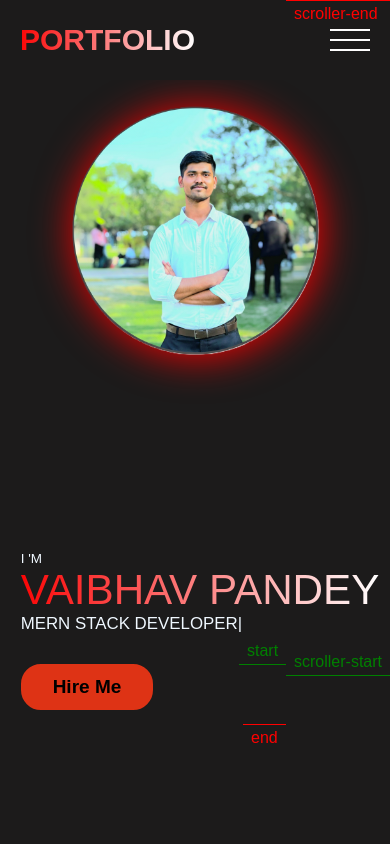
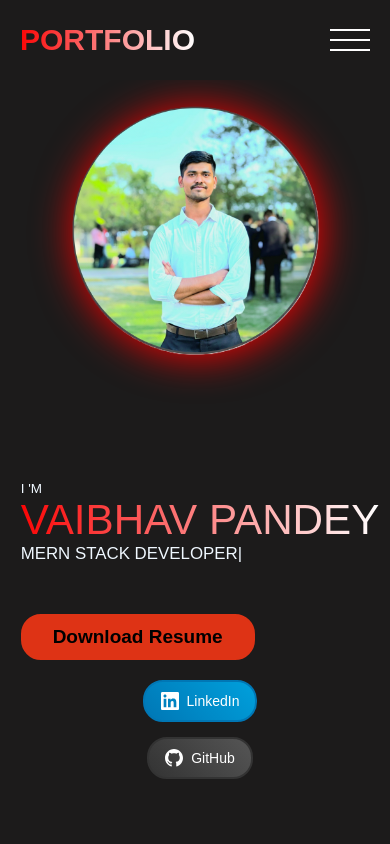
Before and after one commit to flyingvaibhav/V.P-Portfolio, a React (Vite) app in the folder animated portfilio/: page / in a window 390 px wide. Shown: the top 844 px of the page. Built offline with nearby package versions, Linux system fonts and the light colour scheme.

Commit message:
finally made all the sections and completed this proejct

```diff
--- a/animated portfilio/src/components/About/About.css
+++ b/animated portfilio/src/components/About/About.css
@@ -2,6 +2,7 @@
     width: 100%;
     height: 100%;
  display: flex;
+    overflow: hidden;
 
 }
 .leftabout{
--- a/animated portfilio/src/components/About/About.jsx
+++ b/animated portfilio/src/components/About/About.jsx
@@ -19,10 +19,65 @@
       trigger:".circle",
       scroll:'body',
       scrub:2,
-      markers:true,
-      start:'top 80%',
+      start:'top 50%',
+      end:'top 30%'
+
+ }
+}
+)
+gsap.from(".line",{
+    x: -100,
+    duration: 1,
+    opacity: 0,
+    stagger: 1,
+    scrollTrigger:{
+      trigger:".line",
+      scroll:'body',
+      scrub:2,
+      start:'top 60%',
+      end:'top 30%'
 
  }})
+gsap.from(".aboutdetail h1",{
+    x: -100,
+    duration: 1,
+    opacity: 0,
+    stagger: 0.3,
+    scrollTrigger:{
+      trigger:".aboutdetail h1",
+      scroll:'body',
+      scrub:2,
+      start:'top 50%',
+      end:'top 30%'
+
+ }})
+ gsap.from(".aboutdetail ul",{
+    x : 100,
+    duration: 1,
+    opacity: 0,
+    stagger: 0.3,
+    scrollTrigger:{
+      trigger:".aboutdetail ul",
+      scroll:'body',
+      scrub:2,
+      start:'top 50%',
+      end:'top 30%'
+
+ }})
+ gsap.from(".rightabout",{
+    x: 100,
+    duration: 1,
+    opacity: 0,
+    stagger: 1,
+    scrollTrigger:{
+      trigger:".rightabout",
+      scroll:'body',
+      scrub:2,
+      start:'top 60%',
+      end:'top 30%'
+
+ }})
+
   })
 
   return (
--- a/animated portfilio/src/components/Card/Card.css
+++ b/animated portfilio/src/components/Card/Card.css
@@ -14,6 +14,7 @@
   align-items: center;
   justify-content: center;
   text-align: center;
+
 }
 
 .card:hover {
--- a/animated portfilio/src/components/Contact/Contact.css
+++ b/animated portfilio/src/components/Contact/Contact.css
@@ -3,6 +3,7 @@
   height: 100%;
 
     display: flex;
+    overflow: hidden;
 
 
 }
@@ -105,4 +106,91 @@
     width: 100%;
 
   }
+
+  .contact-social-links {
+    margin-top: 30px;
+  }
+
+  .contact-social-buttons {
+    flex-direction: column;
+    gap: 15px;
+  }
+
+  .contact-social-btn {
+    font-size: 14px;
+    padding: 10px 16px;
+  }
 }
+
+/* Contact Social Links Styles */
+.contact-social-links {
+  margin-top: 40px;
+  text-align: center;
+}
+
+.contact-social-links h3 {
+  color: rgb(8, 255, 234);
+  font-size: 24px;
+  margin-bottom: 20px;
+  background: linear-gradient(to right, rgb(8, 255, 234), white);
+  background-clip: text;
+  -webkit-background-clip: text;
+  color: transparent;
+}
+
+.contact-social-buttons {
+  display: flex;
+  gap: 20px;
+  justify-content: center;
+  align-items: center;
+}
+
+.contact-social-btn {
+  display: flex;
+  align-items: center;
+  gap: 8px;
+  padding: 12px 20px;
+  text-decoration: none;
+  border-radius: 20px;
+  font-size: 16px;
+  font-weight: 500;
+  transition: all 0.4s ease;
+  cursor: pointer;
+  border: 2px solid transparent;
+}
+
+.contact-social-btn.linkedin {
+  background: linear-gradient(45deg, #0077b5, #00a0dc);
+  color: white;
+  border-color: #0077b5;
+}
+
+.contact-social-btn.linkedin:hover {
+  background: transparent;
+  color: #0077b5;
+  border-color: #0077b5;
+  box-shadow: 0 0 15px rgba(0, 119, 181, 0.3);
+}
+
+.contact-social-btn.github {
+  background: linear-gradient(45deg, #333, #555);
+  color: white;
+  border-color: #333;
+}
+
+.contact-social-btn.github:hover {
+  background: transparent;
+  color: #555;
+  border-color: #555;
+  box-shadow: 0 0 15px rgba(85, 85, 85, 0.3);
+}
+
+.contact-social-btn svg {
+  width: 20px;
+  height: 20px;
+  transition: transform 0.3s ease;
+}
+
+.contact-social-btn:hover svg {
+  transform: scale(1.1);
+}
--- a/animated portfilio/src/components/Contact/Contact.jsx
+++ b/animated portfilio/src/components/Contact/Contact.jsx
@@ -1,8 +1,42 @@
 import React from 'react'
 import con from '../../assets/contact.png'
 import './Contact.css'
+import { useGSAP } from '@gsap/react'
+import { gsap } from 'gsap'
+  import { ScrollTrigger } from 'gsap/all'
+gsap.registerPlugin(ScrollTrigger)
 
 function Contact() {
+ useGSAP(()=>{
+  gsap.from(".leftcontact img",{
+    x: -100,
+    duration: 1,
+    opacity: 0,
+    stagger: 0.3,
+    scrollTrigger:{
+      trigger:".leftcontact img",
+      scroll:'body',
+      scrub:2,
+      start:'top 50%',
+      end:'top 30%'
+
+ }})
+  gsap.from("form",{
+    x: 100,
+    duration: 1,
+    opacity: 0,
+    stagger: 0.3,
+    scrollTrigger:{
+      trigger:" form",
+      scroll:'body',
+      scrub:2,
+      start:'top 50%',
+      end:'top 30%'
+
+ }})
+})
+
+
   return (
     <div id='contact'>
         <div className='leftcontact'>
@@ -15,6 +49,34 @@
                 <textarea name='message ' id='textarea' placeholder='Enter your message'></textarea>
                 <input type="submit" id='btn' value='Submit' />
             </form>
+
+            <div className="contact-social-links">
+                <h3>Connect with me</h3>
+                <div className="contact-social-buttons">
+                    <a
+                        href="https://www.linkedin.com/in/vaibhavpandey0987654321/"
+                        target="_blank"
+                        rel="noopener noreferrer"
+                        className="contact-social-btn linkedin"
+                    >
+                        <svg width="20" height="20" viewBox="0 0 24 24" fill="currentColor">
+                            <path d="M20.447 20.452h-3.554v-5.569c0-1.328-.027-3.037-1.852-3.037-1.853 0-2.136 1.445-2.136 2.939v5.667H9.351V9h3.414v1.561h.046c.477-.9 1.637-1.85 3.37-1.85 3.601 0 4.267 2.37 4.267 5.455v6.286zM5.337 7.433c-1.144 0-2.063-.926-2.063-2.065 0-1.138.92-2.063 2.063-2.063 1.14 0 2.064.925 2.064 2.063 0 1.139-.925 2.065-2.064 2.065zm1.782 13.019H3.555V9h3.564v11.452zM22.225 0H1.771C.792 0 0 .774 0 1.729v20.542C0 23.227.792 24 1.771 24h20.451C23.2 24 24 23.227 24 22.271V1.729C24 .774 23.2 0 22.222 0h.003z"/>
+                        </svg>
+                        LinkedIn
+                    </a>
+                    <a
+                        href="https://github.com/flyingvaibhav"
+                        target="_blank"
+                        rel="noopener noreferrer"
+                        className="contact-social-btn github"
+                    >
+                        <svg width="20" height="20" viewBox="0 0 24 24" fill="currentColor">
+                            <path d="M12 0c-6.626 0-12 5.373-12 12 0 5.302 3.438 9.8 8.207 11.387.599.111.793-.261.793-.577v-2.234c-3.338.726-4.033-1.416-4.033-1.416-.546-1.387-1.333-1.756-1.333-1.756-1.089-.745.083-.729.083-.729 1.205.084 1.839 1.237 1.839 1.237 1.07 1.834 2.807 1.304 3.492.997.107-.775.418-1.305.762-1.604-2.665-.305-5.467-1.334-5.467-5.931 0-1.311.469-2.381 1.236-3.221-.124-.303-.535-1.524.117-3.176 0 0 1.008-.322 3.301 1.23.957-.266 1.983-.399 3.003-.404 1.02.005 2.047.138 3.006.404 2.291-1.552 3.297-1.23 3.297-1.23.653 1.653.242 2.874.118 3.176.77.84 1.235 1.911 1.235 3.221 0 4.609-2.807 5.624-5.479 5.921.43.372.823 1.102.823 2.222v3.293c0 .319.192.694.801.576 4.765-1.589 8.199-6.086 8.199-11.386 0-6.627-5.373-12-12-12z"/>
+                        </svg>
+                        GitHub
+                    </a>
+                </div>
+            </div>
         </div>
     </div>
   )
--- a/animated portfilio/src/components/Home/Home.css
+++ b/animated portfilio/src/components/Home/Home.css
@@ -2,6 +2,7 @@
     width: 100%;
     height: 100%;
     display: flex;
+    overflow: hidden;
 }
 .lefthome{
     width: 50%;
@@ -56,7 +57,69 @@
 .homedetails button:hover{
     background-color: transparent;
     color: rgb(222, 51, 21);
-    }
+}
+
+/* Social Links Styles */
+.button-container {
+    margin-top: 20px;
+}
+
+.social-links {
+    display: flex;
+    gap: 20px;
+    margin-top: 30px;
+    align-items: center;
+}
+
+.social-btn {
+    display: flex;
+    align-items: center;
+    gap: 8px;
+    padding: 12px 20px;
+    text-decoration: none;
+    border-radius: 20px;
+    font-size: 16px;
+    font-weight: 500;
+    transition: all 0.4s ease;
+    cursor: pointer;
+    border: 2px solid transparent;
+}
+
+.linkedin-btn {
+    background: linear-gradient(45deg, #0077b5, #00a0dc);
+    color: white;
+    border-color: #0077b5;
+}
+
+.linkedin-btn:hover {
+    background: transparent;
+    color: #0077b5;
+    border-color: #0077b5;
+    box-shadow: 0 0 15px rgba(0, 119, 181, 0.3);
+}
+
+.github-btn {
+    background: linear-gradient(45deg, #333, #555);
+    color: white;
+    border-color: #333;
+}
+
+.github-btn:hover {
+    background: transparent;
+    color: #333;
+    border-color: #333;
+    box-shadow: 0 0 15px rgba(51, 51, 51, 0.3);
+}
+
+.social-btn svg {
+    width: 20px;
+    height: 20px;
+    transition: transform 0.3s ease;
+}
+
+.social-btn:hover svg {
+    transform: scale(1.1);
+}
 
 @media  (max-width: 768px){
     #home{
@@ -75,4 +138,20 @@
         align-items: end;
     }
 
+    .social-links {
+        flex-direction: column;
+        gap: 15px;
+        margin-top: 20px;
+    }
+
+    .social-btn {
+        font-size: 14px;
+        padding: 10px 16px;
+    }
+
+    .social-btn svg {
+        width: 18px;
+        height: 18px;
+    }
+
 }
--- a/animated portfilio/src/components/Home/Home.jsx
+++ b/animated portfilio/src/components/Home/Home.jsx
@@ -53,8 +53,42 @@
 
 
       </div>
-      <div>
-      <button className='btn hirebtn'>Hire Me</button>
+      <div className="button-container">
+        <button
+          className='btn hirebtn'
+          onClick={() => {
+            const link = document.createElement('a');
+            link.href = '/Vaibhav_Pandey_Resume.pdf';
+            link.download = 'Vaibhav_Pandey_Resume.pdf';
+            link.click();
+          }}
+        >
+          Download Resume
+        </button>
+      </div>
+      <div className="social-links">
+        <a
+          href="https://www.linkedin.com/in/vaibhavpandey0987654321/"
+          target="_blank"
+          rel="noopener noreferrer"
+          className="social-btn linkedin-btn"
+        >
+          <svg width="24" height="24" viewBox="0 0 24 24" fill="currentColor">
+            <path d="M20.447 20.452h-3.554v-5.569c0-1.328-.027-3.037-1.852-3.037-1.853 0-2.136 1.445-2.136 2.939v5.667H9.351V9h3.414v1.561h.046c.477-.9 1.637-1.85 3.37-1.85 3.601 0 4.267 2.37 4.267 5.455v6.286zM5.337 7.433c-1.144 0-2.063-.926-2.063-2.065 0-1.138.92-2.063 2.063-2.063 1.14 0 2.064.925 2.064 2.063 0 1.139-.925 2.065-2.064 2.065zm1.782 13.019H3.555V9h3.564v11.452zM22.225 0H1.771C.792 0 0 .774 0 1.729v20.542C0 23.227.792 24 1.771 24h20.451C23.2 24 24 23.227 24 22.271V1.729C24 .774 23.2 0 22.222 0h.003z"/>
+          </svg>
+          LinkedIn
+        </a>
+        <a
+          href="https://github.com/flyingvaibhav"
+          target="_blank"
+          rel="noopener noreferrer"
+          className="social-btn github-btn"
+        >
+          <svg width="24" height="24" viewBox="0 0 24 24" fill="currentColor">
+            <path d="M12 0c-6.626 0-12 5.373-12 12 0 5.302 3.438 9.8 8.207 11.387.599.111.793-.261.793-.577v-2.234c-3.338.726-4.033-1.416-4.033-1.416-.546-1.387-1.333-1.756-1.333-1.756-1.089-.745.083-.729.083-.729 1.205.084 1.839 1.237 1.839 1.237 1.07 1.834 2.807 1.304 3.492.997.107-.775.418-1.305.762-1.604-2.665-.305-5.467-1.334-5.467-5.931 0-1.311.469-2.381 1.236-3.221-.124-.303-.535-1.524.117-3.176 0 0 1.008-.322 3.301 1.23.957-.266 1.983-.399 3.003-.404 1.02.005 2.047.138 3.006.404 2.291-1.552 3.297-1.23 3.297-1.23.653 1.653.242 2.874.118 3.176.77.84 1.235 1.911 1.235 3.221 0 4.609-2.807 5.624-5.479 5.921.43.372.823 1.102.823 2.222v3.293c0 .319.192.694.801.576 4.765-1.589 8.199-6.086 8.199-11.386 0-6.627-5.373-12-12-12z"/>
+          </svg>
+          GitHub
+        </a>
       </div>
   </div>
 
--- a/animated portfilio/src/components/Nav/Nav.css
+++ b/animated portfilio/src/components/Nav/Nav.css
@@ -9,7 +9,7 @@
     top: 0;
     z-index: 20;
     background-color: rgb(28, 27, 27);
-
+    overflow: hidden;
 }
  nav ul a{
     cursor: pointer;
--- a/animated portfilio/src/components/Projects/Projects.jsx
+++ b/animated portfilio/src/components/Projects/Projects.jsx
@@ -1,11 +1,30 @@
 import React from 'react'
 import Card from '../Card/Card'
 import './Projects.css'
+import { useGSAP } from '@gsap/react'
+import { gsap } from 'gsap'
+  import { ScrollTrigger } from 'gsap/all'
+gsap.registerPlugin(ScrollTrigger)
 
 function Projects() {
+  useGSAP(()=>{
+   gsap.from("#para",{
+    y: -100,
+    duration: 1,
+    opacity: 0,
+    stagger: 0.3,
+    scrollTrigger:{
+      trigger:"#para",
+      scroll:'body',
+      scrub:2,
+      start:'top 50%',
+      end:'top 30%'
+
+ }})
+})
   return (
     <div id='projects'>
-      <h1>2 Months Industry Experience Projects</h1>
+      <h1 id='para'>Industry Experience Projects</h1>
       <div className='slider'>
         <Card
           title="Tasklyst"
@@ -17,7 +36,7 @@
         <Card
           title="SKILLBRIDGE"
           description="SkillBridge uses artificial intelligence to tailor learning experiences, optimize study plans, and empower users to achieve their goals faster."
-          liveLink="https://skillbridge.live"
+          liveLink="#"
           githubLink="https://github.com/flyingvaibhav/SkillBridge"
           variant="project"
         />
```
Also changed, not shown: 2 other files (tests, documents, lock files or other folders).
